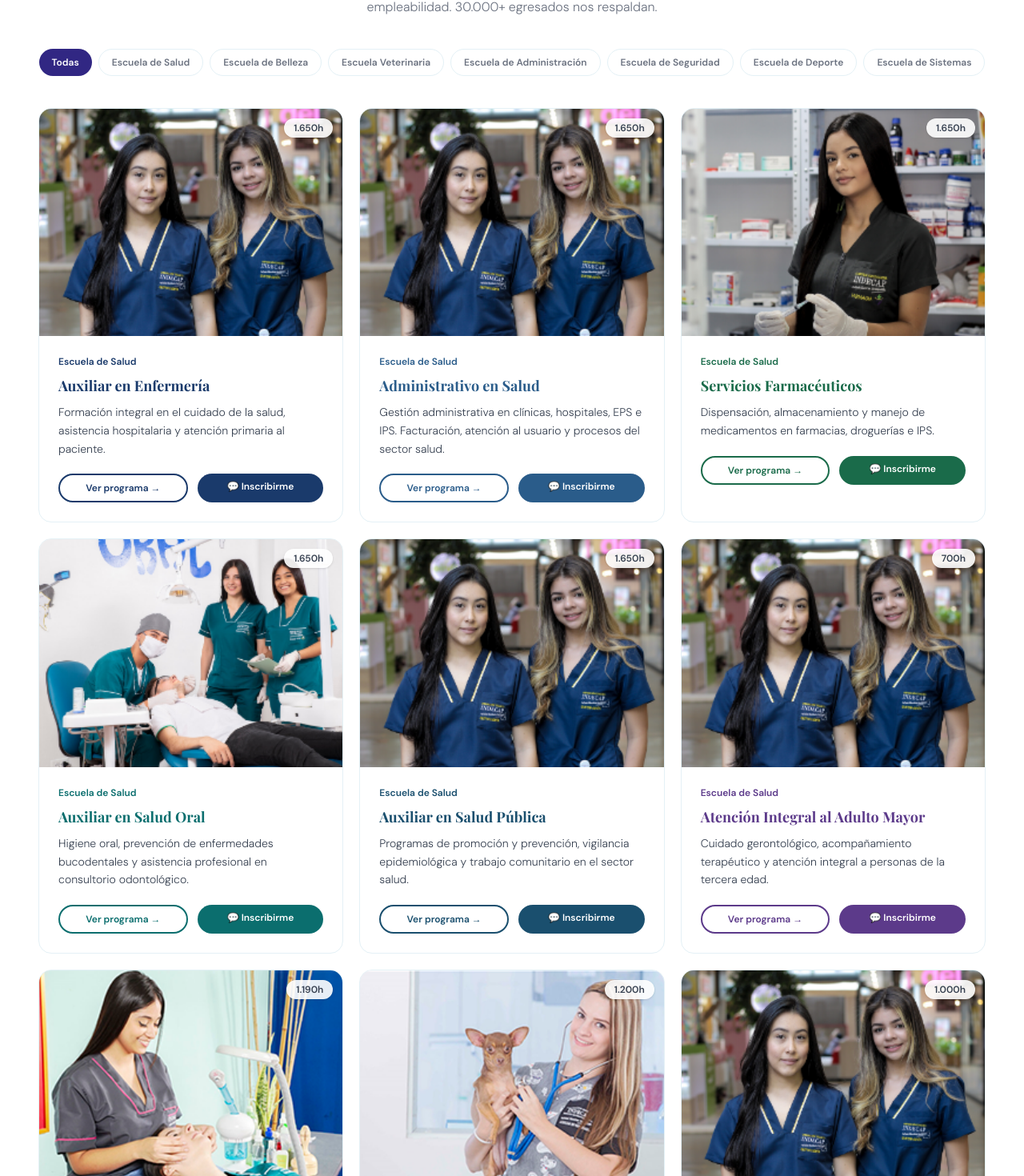
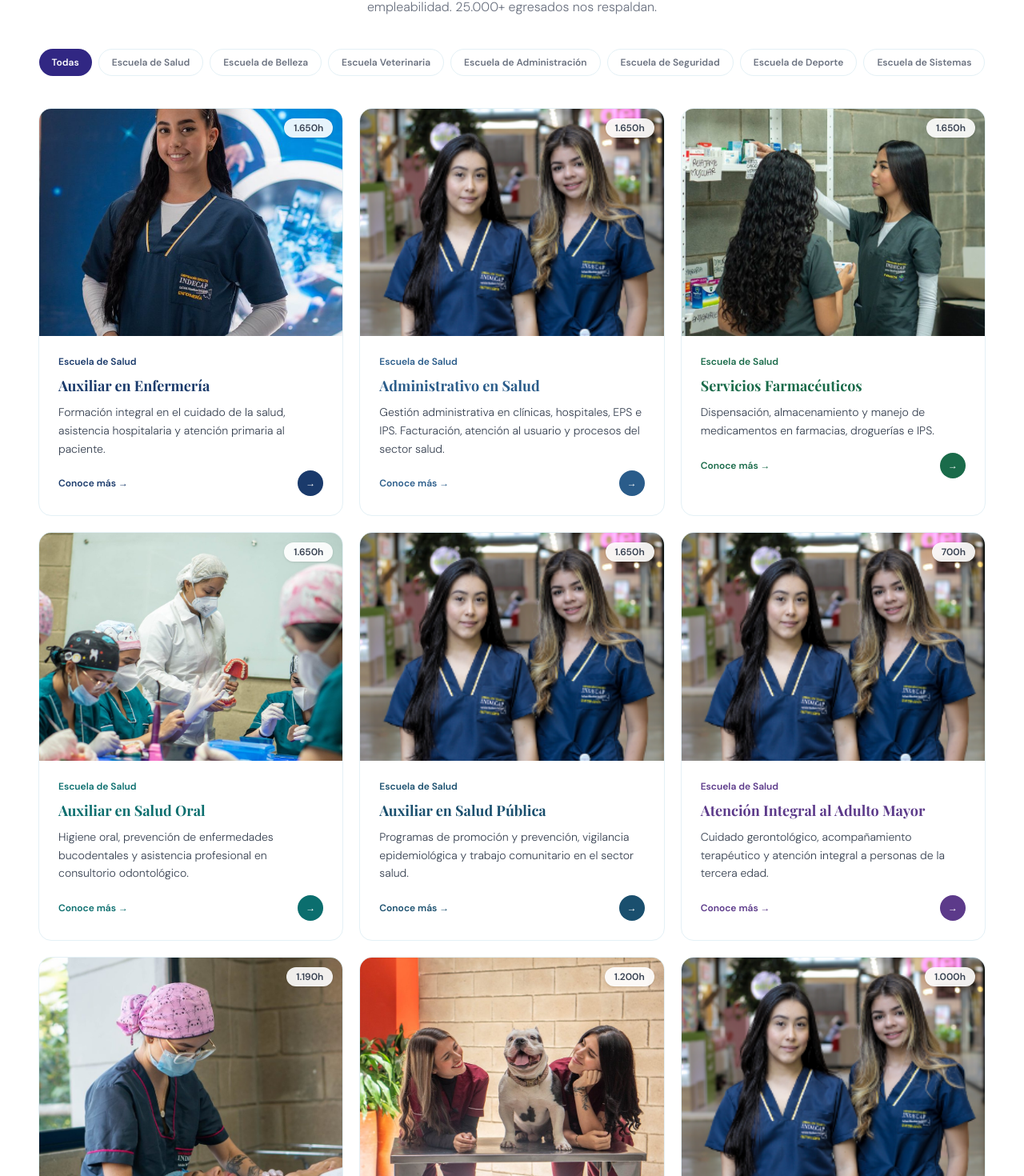
Before and after one commit to camilo2236/indecap-web, a Next.js app: page / in a window 1280 px wide. Shown: the part 836-2306 px from the top of the page at 80% size. Built offline with nearby package versions, Linux system fonts and the light colour scheme.

Commit message:
feat: tarjetas clickeables, navegacion mejorada, fotos reales

```diff
--- a/src/app/programas/cosmetologia/page.tsx
+++ b/src/app/programas/cosmetologia/page.tsx
@@ -17,7 +17,7 @@ export default function CosmetologiaPage() {
       horas="1.190"
       semestres="2"
       sedesNum="2"
-      fotoSrc="/images/programs/cosmetologia.png"
+      fotoSrc="/images/programs/cosmetologia/cosmetologia-hero.jpg"
       fotoAlt="Estudiante de Cosmetología INDECAP aplicando tratamiento facial"
       descripcion="Transforma tu pasión por la belleza en una carrera profesional sólida. Aprende tratamientos faciales, corporales, maquillaje, SPA y más — con aparatología real y práctica desde el primer día."
       capacidades={[
--- a/src/app/programas/enfermeria/page.tsx
+++ b/src/app/programas/enfermeria/page.tsx
@@ -17,7 +17,7 @@ export default function EnfermeriaPage() {
       horas="1.650"
       semestres="2"
       sedesNum="3"
-      fotoSrc="/images/programs/enfermeria-hero.png"
+      fotoSrc="/images/programs/enfermeria/enfermeria-hero.jpg"
       fotoAlt="Estudiante de Enfermería INDECAP"
       descripcion="Transforma tu vocación de servicio en una carrera sólida en el sector salud. Aprende cuidado de pacientes, procedimientos clínicos y trabajo en equipo hospitalario — con práctica real desde el primer semestre."
       capacidades={[
--- a/src/app/programas/farmacia/page.tsx
+++ b/src/app/programas/farmacia/page.tsx
@@ -17,7 +17,7 @@ export default function FarmaciaPage() {
       horas="1.540"
       semestres="2"
       sedesNum="3"
-      fotoSrc="/images/programs/farmaceuticos.png"
+      fotoSrc="/images/programs/farmacia/farmacia-hero.jpg"
       fotoAlt="Estudiantes de Farmacia INDECAP en práctica"
       descripcion="Conviértete en el profesional que garantiza el uso correcto y seguro de los medicamentos. Aprende dispensación, almacenamiento y buenas prácticas farmacéuticas con práctica real."
       capacidades={[
--- a/src/app/programas/salud-oral/page.tsx
+++ b/src/app/programas/salud-oral/page.tsx
@@ -17,7 +17,7 @@ export default function SaludOralPage() {
       horas="1.540"
       semestres="2"
       sedesNum="3"
-      fotoSrc="/images/programs/salud-oral.png"
+      fotoSrc="/images/programs/salud-oral/salud-oral-hero.jpg"
       fotoAlt="Estudiante de Salud Oral INDECAP"
       descripcion="Forma parte del equipo de salud que transforma sonrisas. Aprende higiene oral, prevención de enfermedades bucodentales y asistencia odontológica con práctica clínica real."
       capacidades={[
--- a/src/app/programas/veterinaria/page.tsx
+++ b/src/app/programas/veterinaria/page.tsx
@@ -17,7 +17,7 @@ export default function VeterinariaPage() {
       horas="1.650"
       semestres="2"
       sedesNum="3"
-      fotoSrc="/images/programs/veterinaria.png"
+      fotoSrc="/images/programs/veterinaria/veterinaria-hero.jpg"
       fotoAlt="Estudiante de Veterinaria INDECAP"
       descripcion="Conviértete en el profesional que cuida y protege la vida animal. Aprende asistencia clínica, manejo de animales, apoyo en cirugías y administración de medicamentos con práctica real."
       capacidades={[
--- a/src/components/sections/Programs.tsx
+++ b/src/components/sections/Programs.tsx
@@ -24,7 +24,7 @@ export function Programs() {
           </h2>
           <p className="mt-3 font-[family-name:var(--font-dm-sans)] font-light text-[#6B7280]">
             Programas avalados por la Secretaría de Educación con enfoque
-            práctico y alta empleabilidad. 30.000+ egresados nos respaldan.
+            práctico y alta empleabilidad. 25.000+ egresados nos respaldan.
           </p>
         </div>
 
@@ -48,9 +48,12 @@ export function Programs() {
         {/* Grid de programas */}
         <div className="mt-10 grid gap-5 sm:grid-cols-2 lg:grid-cols-3">
           {filtrados.map((program) => (
-            <div
+            <a
               key={program.id}
-              className="reveal group overflow-hidden rounded-[16px] border border-[#E4F1F6] bg-white transition-all duration-300 hover:-translate-y-1 hover:shadow-lg"
+              href={program.pageUrl || program.whatsappUrl}
+              target={program.pageUrl ? undefined : "_blank"}
+              rel={program.pageUrl ? undefined : "noopener noreferrer"}
+              className="reveal group block overflow-hidden rounded-[16px] border border-[#E4F1F6] bg-white transition-all duration-300 hover:-translate-y-2 hover:shadow-xl"
             >
               {/* Imagen */}
               <div className="relative aspect-[4/3] overflow-hidden bg-[#E4F1F6]">
@@ -58,14 +61,21 @@ export function Programs() {
                 <img
                   src={program.image}
                   alt={program.name}
-                  className="h-full w-full object-cover transition-transform duration-400 group-hover:scale-[1.07]"
+                  className="h-full w-full object-cover transition-transform duration-500 group-hover:scale-[1.08]"
                 />
                 {/* Badge horas */}
                 {program.horas && (
-                  <div className="absolute top-3 right-3 rounded-full bg-white/90 px-3 py-1 text-xs font-semibold text-[#374151] shadow-sm">
+                  <div className="absolute top-3 right-3 rounded-full bg-white/90 px-3 py-1 text-xs font-semibold text-[#374151] shadow-sm backdrop-blur-sm">
                     {program.horas}
                   </div>
                 )}
+                {/* Overlay al hover */}
+                <div className="absolute inset-0 flex items-center justify-center bg-black/0 transition-all duration-300 group-hover:bg-black/20">
+                  <span className="translate-y-4 rounded-full bg-white px-5 py-2 text-sm font-bold opacity-0 shadow-lg transition-all duration-300 group-hover:translate-y-0 group-hover:opacity-100"
+                    style={{ color: program.color }}>
+                    Ver programa →
+                  </span>
+                </div>
               </div>
 
               {/* Contenido */}
@@ -83,29 +93,21 @@ export function Programs() {
                   {program.description}
                 </p>
 
-                {/* Botones */}
-                <div className="mt-5 flex gap-3">
-                  {program.pageUrl && (
-                    <a
-                      href={program.pageUrl}
-                      className="flex-1 rounded-full border-2 py-2 text-center text-xs font-semibold transition-all hover:opacity-80"
-                      style={{ borderColor: program.color, color: program.color }}
-                    >
-                      Ver programa →
-                    </a>
-                  )}
-                  <a
-                    href={program.whatsappUrl}
-                    target="_blank"
-                    rel="noopener noreferrer"
-                    className="flex-1 rounded-full py-2 text-center text-xs font-semibold text-white transition-all hover:opacity-90"
+                {/* Indicador visual */}
+                <div className="mt-4 flex items-center justify-between">
+                  <span className="font-[family-name:var(--font-dm-sans)] text-xs font-semibold transition-all duration-300 group-hover:translate-x-1"
+                    style={{ color: program.color }}>
+                    Conoce más →
+                  </span>
+                  <span
+                    className="flex h-8 w-8 items-center justify-center rounded-full text-white text-xs transition-all duration-300 group-hover:scale-110"
                     style={{ backgroundColor: program.color }}
                   >
-                    💬 Inscribirme
-                  </a>
+                    →
+                  </span>
                 </div>
               </div>
-            </div>
+            </a>
           ))}
         </div>
 
--- a/src/data/programs.ts
+++ b/src/data/programs.ts
@@ -21,7 +21,7 @@ export const programs: Program[] = [
     name: "Auxiliar en Enfermería",
     description: "Formación integral en el cuidado de la salud, asistencia hospitalaria y atención primaria al paciente.",
     icon: "🏥",
-    image: "/images/programs/enfermeria.png",
+    image: "/images/programs/enfermeria.jpg",
     color: "#1A3A6B",
     colorDark: "#0D2347",
     badge: "Escuela de Salud",
@@ -49,7 +49,7 @@ export const programs: Program[] = [
     name: "Servicios Farmacéuticos",
     description: "Dispensación, almacenamiento y manejo de medicamentos en farmacias, droguerías e IPS.",
     icon: "💊",
-    image: "/images/programs/farmaceuticos.png",
+    image: "/images/programs/farmaceuticos.jpg",
     color: "#1A6B4A",
     colorDark: "#0F4A32",
     badge: "Escuela de Salud",
@@ -63,7 +63,7 @@ export const programs: Program[] = [
     name: "Auxiliar en Salud Oral",
     description: "Higiene oral, prevención de enfermedades bucodentales y asistencia profesional en consultorio odontológico.",
     icon: "🦷",
-    image: "/images/programs/salud-oral.png",
+    image: "/images/programs/salud-oral.jpg",
     color: "#0B6E6E",
     colorDark: "#074F4F",
     badge: "Escuela de Salud",
@@ -107,7 +107,7 @@ export const programs: Program[] = [
     name: "Cosmetología y Estética Integral",
     description: "Técnicas profesionales de belleza, tratamientos faciales y corporales, maquillaje y servicios de SPA.",
     icon: "💄",
-    image: "/images/programs/cosmetologia.png",
+    image: "/images/programs/cosmetologia.jpg",
     color: "#C0394B",
     colorDark: "#880E2F",
     badge: "Escuela de Belleza",
@@ -123,7 +123,7 @@ export const programs: Program[] = [
     name: "Auxiliar en Veterinaria",
     description: "Asistencia clínica y quirúrgica, manejo de animales y apoyo en procedimientos veterinarios profesionales.",
     icon: "🐾",
-    image: "/images/programs/veterinaria.png",
+    image: "/images/programs/veterinaria.jpg",
     color: "#7B1F1F",
     colorDark: "#5A1515",
     badge: "Escuela Veterinaria",
```
Also changed, not shown: src/components/layout/Header.tsx (+31 -8 lines).
